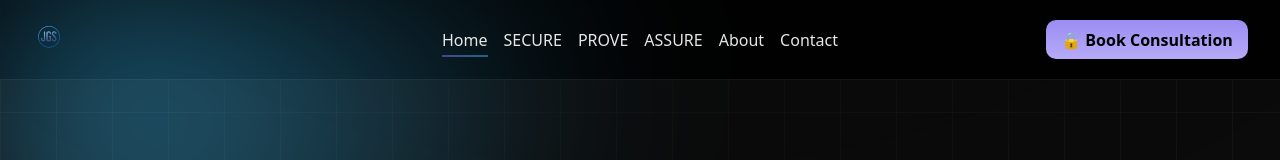
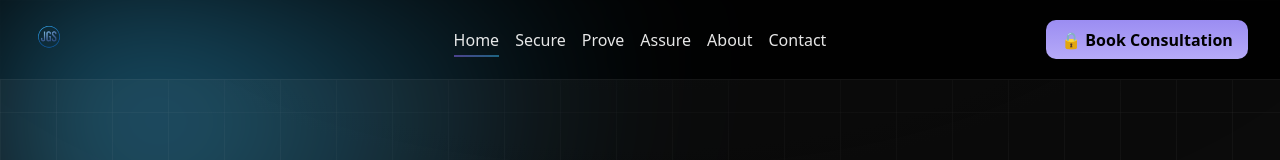
Before and after one commit to jspears80/jgs, a Next.js app: page / in a window 1280 px wide. Shown: the top 160 px of the page. Built offline with nearby package versions, Linux system fonts and the light colour scheme.

Commit message:
Update Nav.tsx

```diff
--- a/app/Nav.tsx
+++ b/app/Nav.tsx
@@ -6,9 +6,9 @@ import React from 'react';
 
 const NAV_ITEMS = [
   { href: '/', label: 'Home' },
-  { href: '/secure', label: 'SECURE' },
-  { href: '/prove', label: 'PROVE' },
-  { href: '/support', label: 'ASSURE' },
+  { href: '/secure', label: 'Secure' },
+  { href: '/prove', label: 'Prove' },
+  { href: '/support', label: 'Assure' },
   { href: '/about', label: 'About' },
   { href: '/contact', label: 'Contact' },
 ];
```
